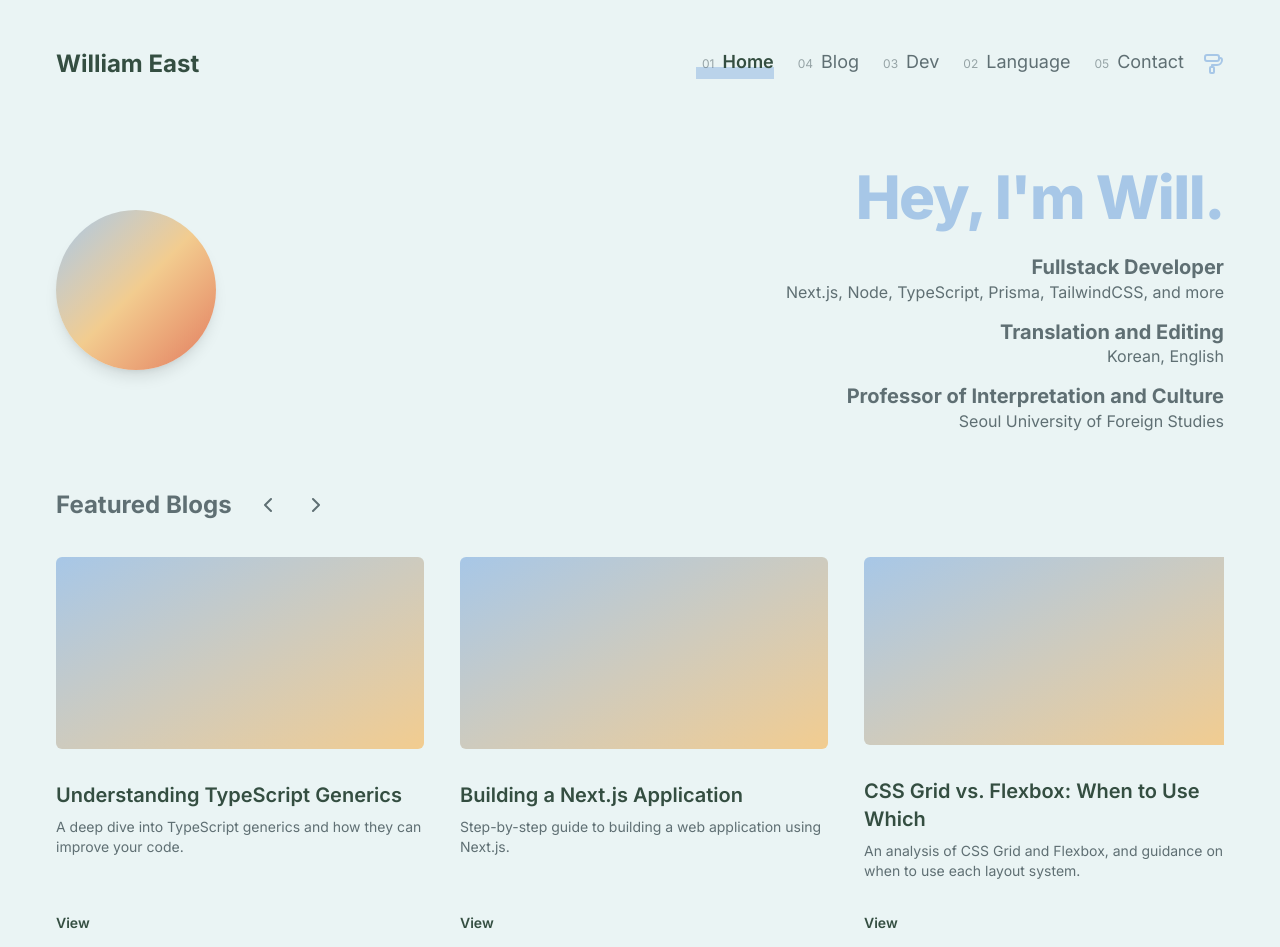
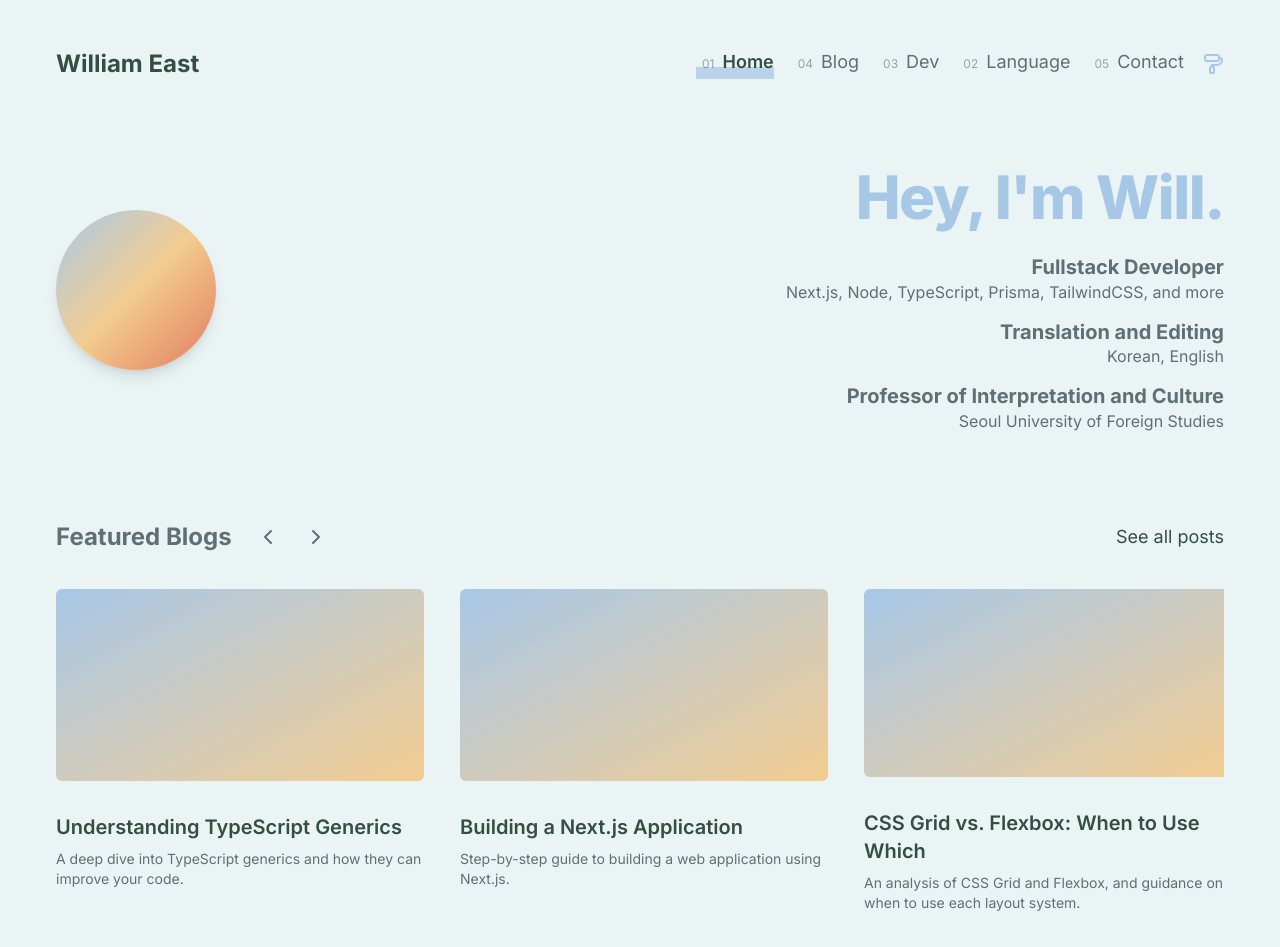
Before and after one commit to wjbetech/blogfolio, a Next.js app: page / in a window 1280 px wide. Shown: the top 947 px of the page. Built offline with nearby package versions, Linux system fonts and the light colour scheme.

Commit message:
chore/fixing-carousel-arrows: Appending See all posts to the Featured Blogs section too

```diff
--- a/src/components/Blogs/BlogCarousel/BlogCarousel.tsx
+++ b/src/components/Blogs/BlogCarousel/BlogCarousel.tsx
@@ -5,6 +5,7 @@
 import CarouselControls from "@/components/Carousel/CarouselControls";
 import BlogPostCard from "../BlogPostCard/BlogPostCard";
 import { mockPosts } from "@/app/data/posts";
+import Link from "next/link";
 
 const BlogCarousel = React.forwardRef<CarouselHandle>(function BlogCarousel(_, ref) {
   const innerRef = useRef<CarouselHandle | null>(null);
@@ -15,7 +16,8 @@
   }));
 
   return (
-    <section className="mt-4">
+    <section className="mt-12">
+      <div className="flex items-center justify-between">
         <div className="flex items-center">
           <h2 className="text-2xl font-bold">Featured Blogs</h2>
           <CarouselControls
@@ -23,6 +25,12 @@
             onNext={() => innerRef.current?.scrollRight()}
             className="ml-4"
           />
+        </div>
+        <div>
+          <Link href="/posts" className="text-link text-lg">
+            See all posts
+          </Link>
+        </div>
       </div>
 
       <Carousel ref={innerRef} hideControls>
```
Also changed, not shown: 1 other file (tests, documents, lock files or other folders). Lines whose indentation alone changed are shown as unchanged.
